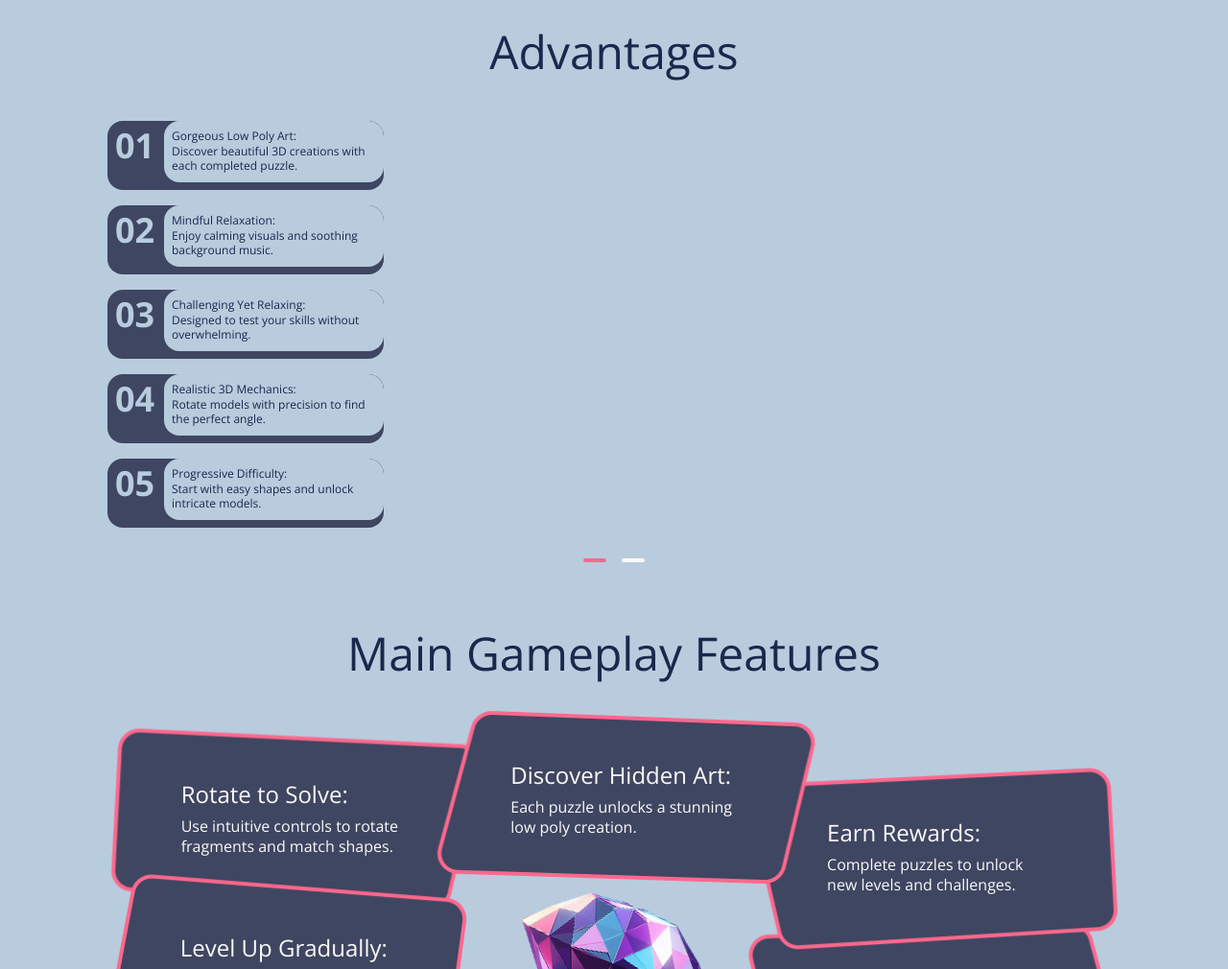
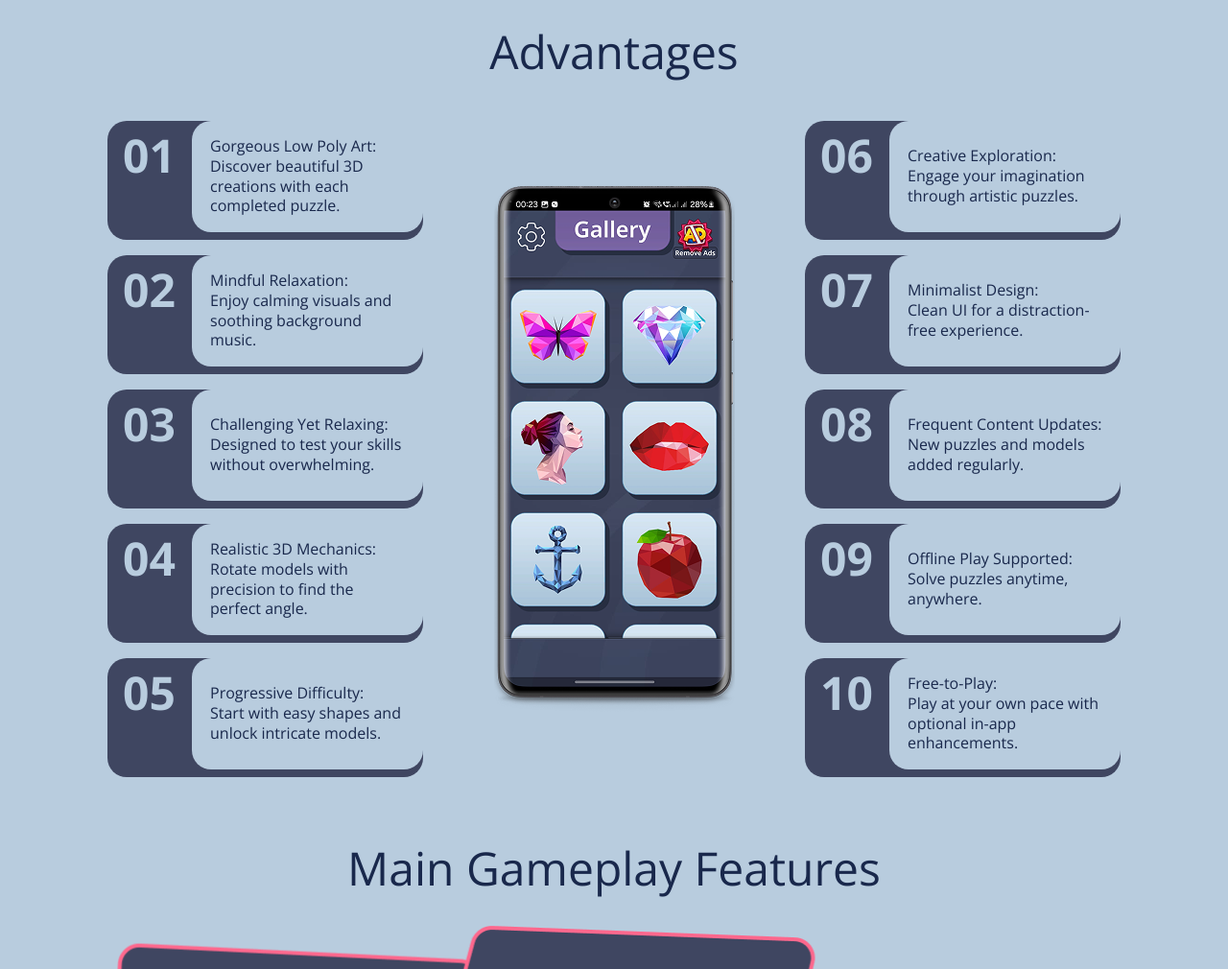
Before and after one commit to bt-Unialex/stp-8896, a website built with Vite: page src/index.html in a window 1280 px wide. Shown: the part 1460-2470 px from the top of the page at 96% size. Built offline with nearby package versions, Linux system fonts and the light colour scheme.

Commit message:
Advantages for desctop added

```diff
--- a/src/partials/advantages.html
+++ b/src/partials/advantages.html
@@ -52,6 +52,9 @@
             </li>
           </ul>
         </div>
+        <div class="advantages-image-wrapper"><img class="advantages-image "
+            srcset="/img/advantages/phone-desk@1x.png 1x, /img/fadvantages/phone-desk@2x.png 2x"
+            src="/img/advantages/phone-desk@1x.png" alt="phone screen" loading="lazy" /></div>
         <div class="advantages-wrapper-right" data-swiper-slide="1">
           <ul class="advantages-list">
             <li class="advantages-item">
@@ -103,14 +106,8 @@
       </div>
     </div>
     <div class="advantages-swipper-pagination" data-swiper-pagination>
-      <div
-        class="advantages-swipper-pagination-prev"
-        data-swiper-page="0"
-      ></div>
-      <div
-        class="advantages-swipper-pagination-next"
-        data-swiper-page="1"
-      ></div>
+      <div class="advantages-swipper-pagination-prev" data-swiper-page="0"></div>
+      <div class="advantages-swipper-pagination-next" data-swiper-page="1"></div>
     </div>
   </div>
 </section>
--- a/src/scss/advantages.scss
+++ b/src/scss/advantages.scss
@@ -57,20 +57,6 @@
 .advantages-swipper-pagination {
   // display: inline-flex;
   // gap: 16px;
-
-  @include media(desktop) {
-    display: none;
-  }
-}
-
-.advantages-image-wrapper {
-  display: none;
-
-  @include media(desktop) {
-    display: block;
-  }
-}
-.advantages-image {
 }
 
 [data-swiper] {
@@ -106,3 +92,47 @@
 [data-swiper-page].active {
   background: #fd688d;
 }
+
+.advantages-image-wrapper {
+  display: none;
+}
+@include media(desktop) {
+  [data-swiper-wraper] {
+    width: 100%;
+    align-items: center;
+    justify-content: space-between;
+  }
+  [data-swiper-slide] {
+    flex-basis: auto;
+  }
+  .advantages-item {
+    border-radius: 20px;
+    width: 329px;
+    height: auto;
+    overflow: visible;
+    padding-bottom: 8px;
+  }
+  .advantages-item-main {
+    padding: 12.76px 0px 0px 16px;
+    font-size: 48px;
+  }
+  .advantages-item-second {
+    border-radius: 20px 0px 20px 20px;
+    padding: 0 19px;
+    width: 241px;
+    height: 116px;
+  }
+  .advantages-item-title {
+    font-size: 16px;
+  }
+  .advantages-swipper-pagination {
+    display: none;
+  }
+  .advantages-image-wrapper {
+    display: block;
+  }
+  .advantages-image {
+    width: 251px;
+    height: 552px;
+  }
+}
```
